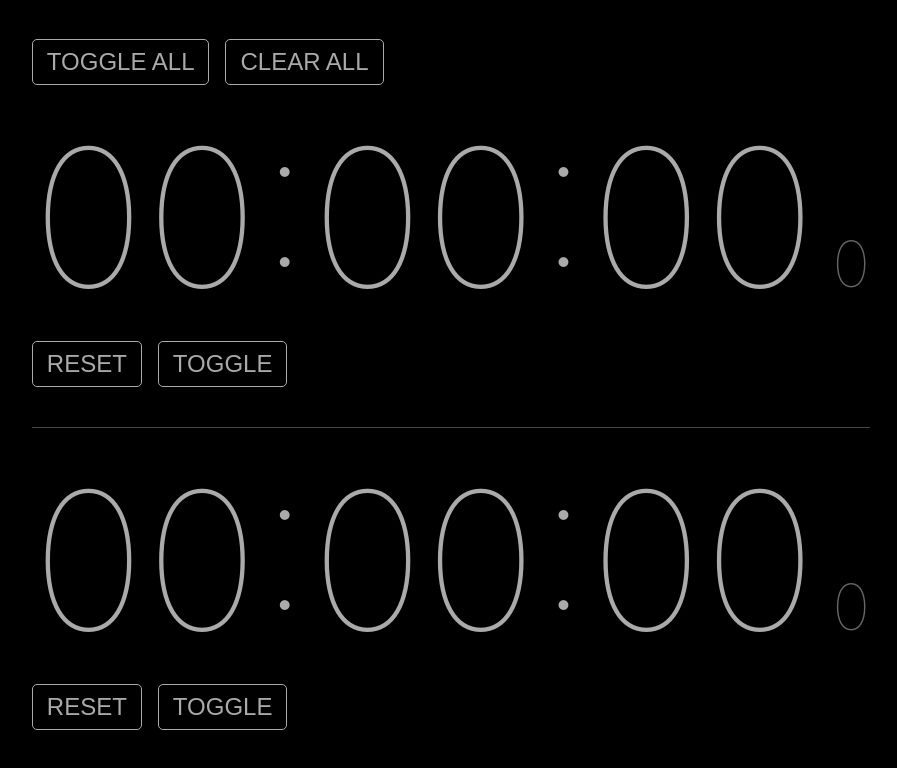
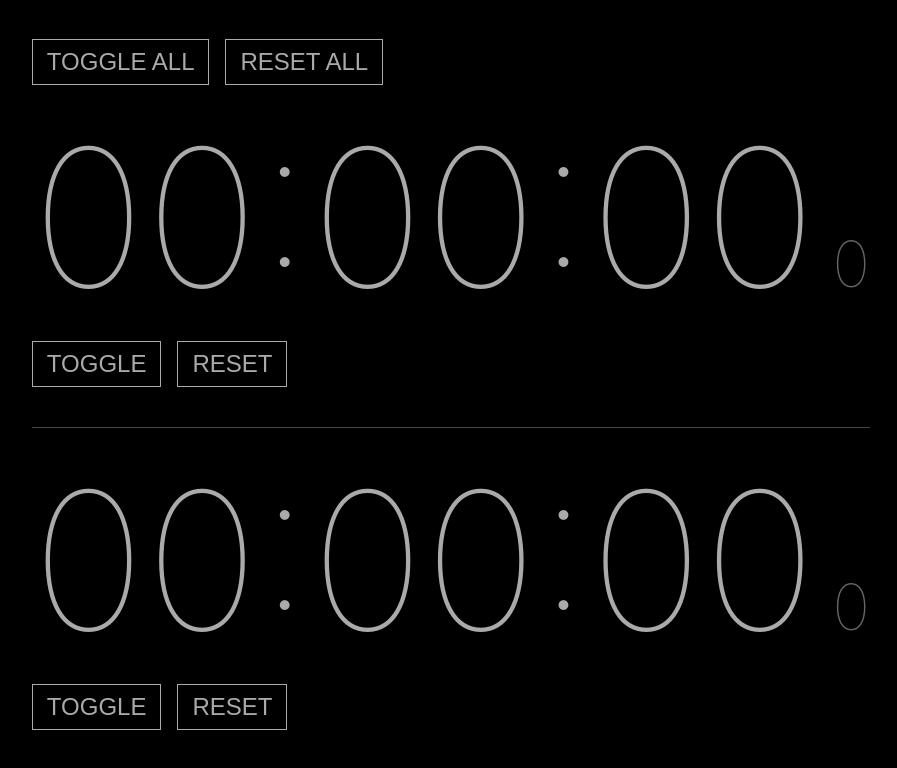
Before and after one commit to advaitju/stopwatch, a React (Create React App) app: page / in a window 1280 px wide. Shown: the top 768 px of the page, without its empty margins (189-1086 px from the left). Built offline with nearby package versions, Linux system fonts and the light colour scheme.

Commit message:
Rename buttons, remove border-radius

```diff
--- a/src/App.js
+++ b/src/App.js
@@ -36,7 +36,7 @@ export default class App extends PureComponent {
 						type="button"
 						onClick={this.clearAll}
 					>
-						Clear all
+						Reset all
 					</button>
 
 					<Stopwatch />
--- a/src/components/Stopwatch/Stopwatch.js
+++ b/src/components/Stopwatch/Stopwatch.js
@@ -82,19 +82,19 @@ export default class Stopwatch extends Component {
 				</div>
 
 				<button
+					className="timer-button toggle-timer"
+					type="button"
+					onClick={this.toggleState}
+				>
+					Toggle
+				</button>
+				<button
 					className="timer-button clear-timer"
 					type="button"
 					onClick={this.clearTimer}
 				>
 					Reset
 				</button>
-				<button
-					className="timer-button toggle-timer"
-					type="button"
-					onClick={this.toggleState}
-				>
-					Toggle
-				</button>
 			</div>
 		);
 	}
--- a/src/components/Stopwatch/Stopwatch.scss
+++ b/src/components/Stopwatch/Stopwatch.scss
@@ -27,7 +27,7 @@ $dark-color: #444;
 
 .timer-button {
 	border: 1px solid $main-color;
-	border-radius: 5px;
+	// border-radius: 5px;
 	background-color: transparent;
 	color: $main-color;
 	margin-top: 0.5rem;
```
